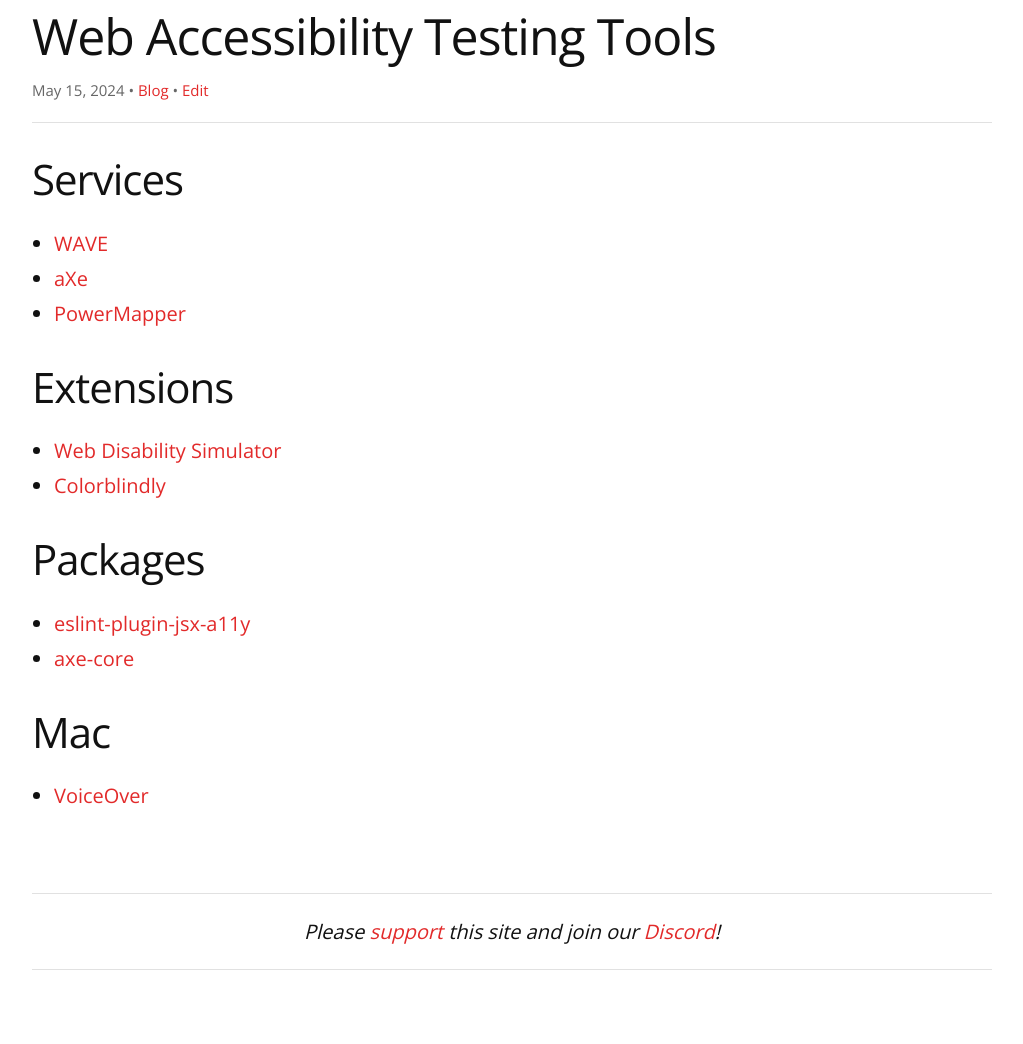
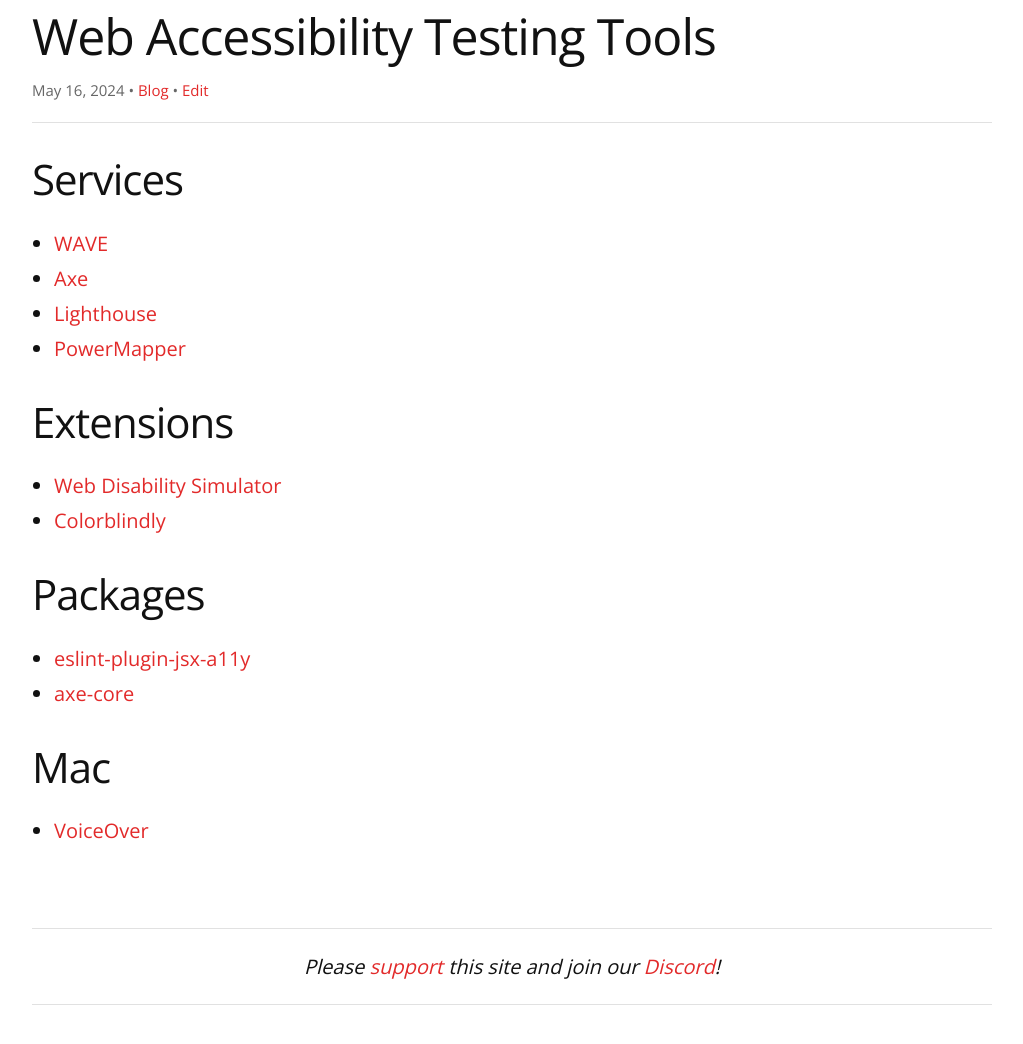
Before and after one commit to remarkablemark/remarkablemark.github.io, a Jekyll site: the page built from _posts/2024/2024-05-15-web-accessibility-testing-tools.md, in a window 1280 px wide, cut to the strip 107-1237 px from the top of the page. Shown: the top 1044 px of the strip, without its empty margins (128-1151 px from the left). Built offline with Jekyll 4.4.1, drawn with Linux system fonts in a browser that asks for light colours; comment, search, counter and statistics services are not loaded.

Commit message:
feat(posts): update "Web Accessibility Testing Tools"
Post: 2024-05-15-web-accessibility-testing-tools.md

Add Lighthouse

```diff
--- a/_posts/2024/2024-05-15-web-accessibility-testing-tools.md
+++ b/_posts/2024/2024-05-15-web-accessibility-testing-tools.md
@@ -2,6 +2,7 @@
 layout: post
 title: Web Accessibility Testing Tools
 date: 2024-05-15 17:34:50
+updated: 2024-05-16 11:51:28
 excerpt: Web accessibility testing tools.
 categories: web accessibility testing browser
 ---
@@ -9,7 +10,8 @@
 ## Services
 
 - [WAVE](https://wave.webaim.org/)
-- [aXe](https://www.deque.com/axe/)
+- [Axe](https://www.deque.com/axe/)
+- [Lighthouse](https://developer.chrome.com/docs/lighthouse/overview)
 - [PowerMapper](https://www.powermapper.com/products/sortsite/checks/accessibility-checks/)
 
 ## Extensions
```
